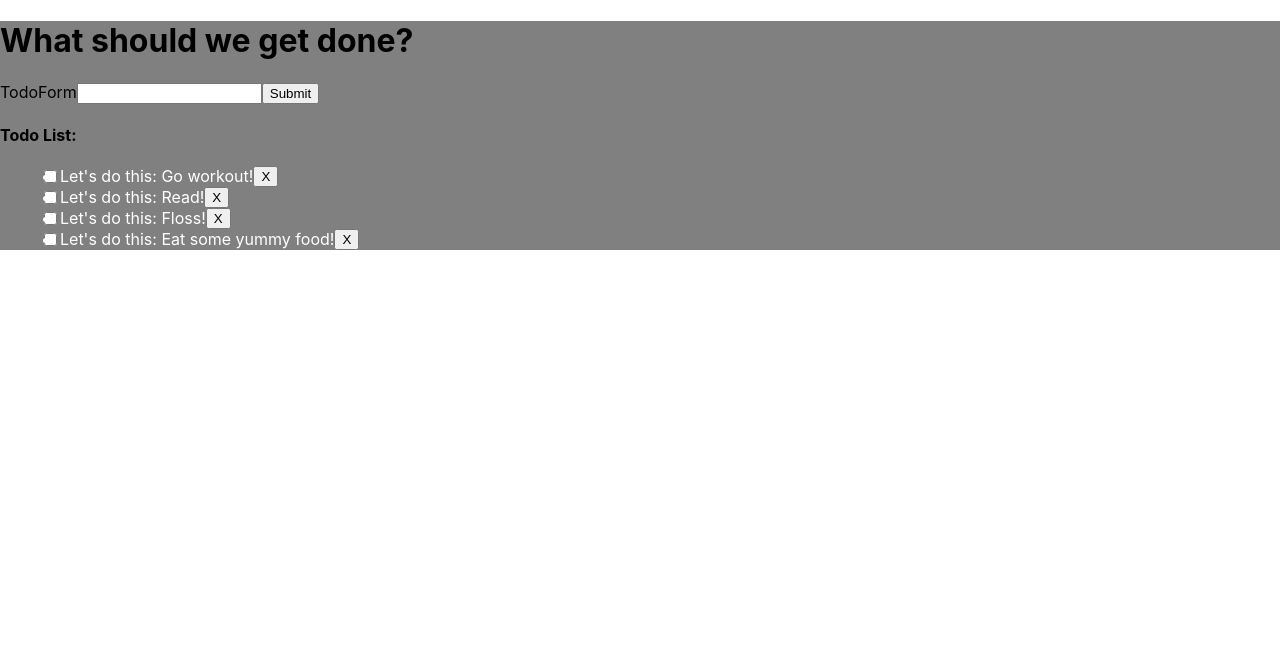
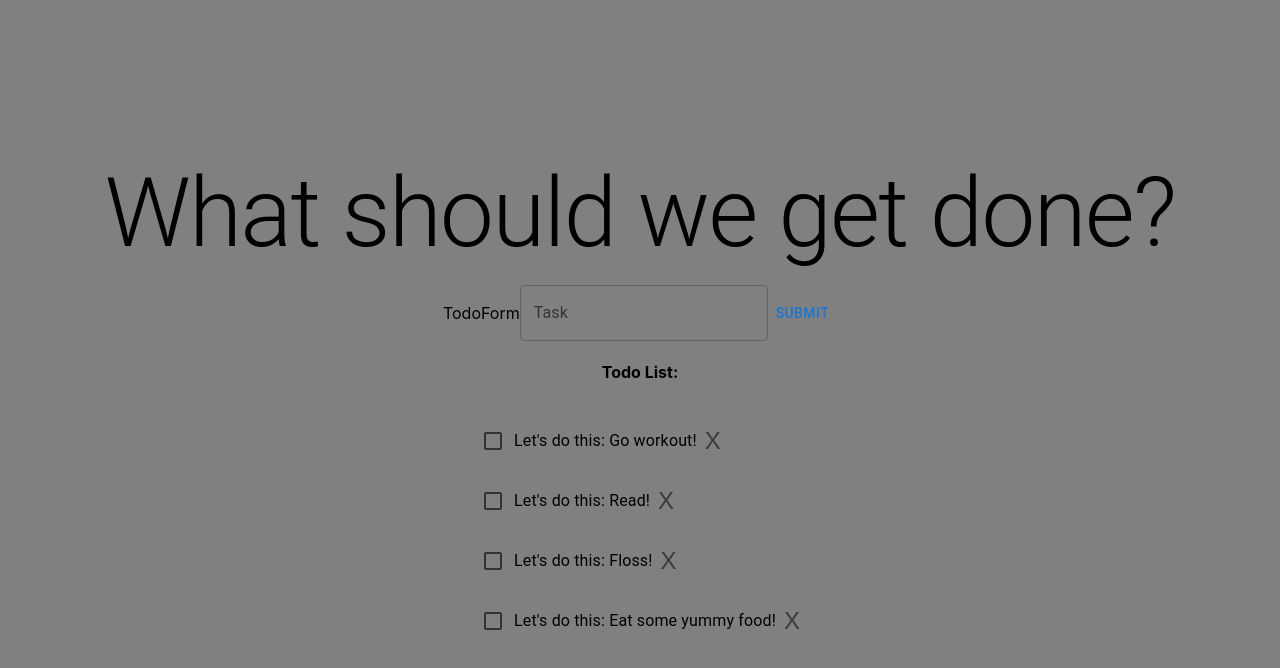
Before and after one commit to PurdyRad/todo-app, a React (Create React App) app: page / in a window 1280 px wide. Shown: the top 668 px of the page. Built offline with nearby package versions, Linux system fonts and the light colour scheme.

Commit message:
added styling to the app

```diff
--- a/package.json
+++ b/package.json
@@ -3,6 +3,9 @@
   "version": "0.1.0",
   "private": true,
   "dependencies": {
+    "@emotion/react": "^11.10.4",
+    "@emotion/styled": "^11.10.4",
+    "@mui/material": "^5.10.6",
     "@testing-library/jest-dom": "^5.16.5",
     "@testing-library/react": "^13.4.0",
     "@testing-library/user-event": "^13.5.0",
--- /dev/null
+++ b/src/App.css
@@ -0,0 +1,24 @@
+.App {
+    text-align: center;
+    display: flex;
+    height: 100%;
+    flex-direction: column;
+    align-items: center;
+    justify-content: center;
+}
+
+body,
+html,
+#root {
+    height: 100%;
+}
+
+.todo-form {
+    display: flex;
+    flex-direction: row;
+    align-items: center;
+}
+
+li {
+    text-align: initial;
+}
--- a/src/App.js
+++ b/src/App.js
@@ -1,6 +1,8 @@
 import React, {useState, useEffect} from "react";
 import TodoForm from "./components/TodoForm";
 import TodoList from "./components/TodoList";
+import { Typography } from "@mui/material";
+import './App.css';
 
 const dummyData = [
   {
@@ -51,7 +53,7 @@ function App() {
       todoData.map(todo => {
         if (todo.id === id) {
           return {
-            ...todo, completed: todo.completed
+            ...todo, completed: !todo.completed
           };
         }
         return todo;
@@ -65,7 +67,7 @@ function App() {
 
   return (
     <div className="App" style = {{ backgroundColor: 'grey' }}>
-      <h1>What should we get done?</h1>
+      <Typography style = {{ padding: 16 }} variant='h1' >What should we get done?</Typography>
       <TodoForm addTodo={addTodo}/>
       <TodoList
       stuffTodo={todoData}
--- a/src/components/Todo.js
+++ b/src/components/Todo.js
@@ -1,4 +1,5 @@
 import React from 'react'
+import { Checkbox, IconButton, ListItem, Typography } from '@mui/material';
 
 const Todo = ({theTask, toggleComplete, bouncer}) => {
 
@@ -11,19 +12,23 @@ const Todo = ({theTask, toggleComplete, bouncer}) => {
     }
 
   return (
-    <div style = {{display: 'flex' }}>
-        <input type ='checkbox' onClick={checkboxHandler}/>
-            <li
+    <ListItem style = {{display: 'flex' }}>
+        <Checkbox
+        checked={theTask.completed}
+          onClick={checkboxHandler}/>
+            <Typography
+            variant='body1'
             style = {{
-                color: 'white',
                 textDecoration: theTask.completed ? 'line-through' : null
             }}
             >
                 Let's do this: {theTask.text}!
-            </li>
-            <button onClick={handleBouncer}>X</button>
+            </Typography>
+            <IconButton onClick={handleBouncer}>
+                X
+            </IconButton>
 
-    </div>
+    </ListItem>
   )
 }
 
--- a/src/components/TodoForm.js
+++ b/src/components/TodoForm.js
@@ -1,5 +1,6 @@
 import React, {useState} from 'react';
 import {v4 as uuidv4} from 'uuid';
+import { Button, TextField } from '@mui/material';
 
 const initalValues = {
     id: '',
@@ -25,14 +26,15 @@ const TodoForm = ({addTodo}) => {
 
   return (
     <div>
-        <form onSubmit={buttonMasher}>
+        <form className='todo-form' onSubmit={buttonMasher}>
         TodoForm
-        <input
+        <TextField
+        label='Task'
         name='task'
         type='text'
         value={formValues.text}
         onChange={changeHandler}/>
-        <button type='submit'>Submit</button>
+        <Button type='submit'>Submit</Button>
         </form>
     </div>
   )
--- a/src/components/TodoList.js
+++ b/src/components/TodoList.js
@@ -1,18 +1,19 @@
 import React from 'react'
 import Todo from './Todo'
+import { List } from '@mui/material';
 
 const TodoList = ({stuffTodo, toggleComplete, bouncer}) => {
 
   return (
     <div>
         <h4>Todo List:</h4>
-        <ul>
+        <List>
         {stuffTodo.map((task) =>  (
              <Todo key={task.id}
               theTask={task}
                toggleComplete={toggleComplete}
                 bouncer={bouncer}/> )) }
-        </ul>
+        </List>
 
     </div>
   )
```
Also changed, not shown: 1 other file (tests, documents, lock files or other folders).
